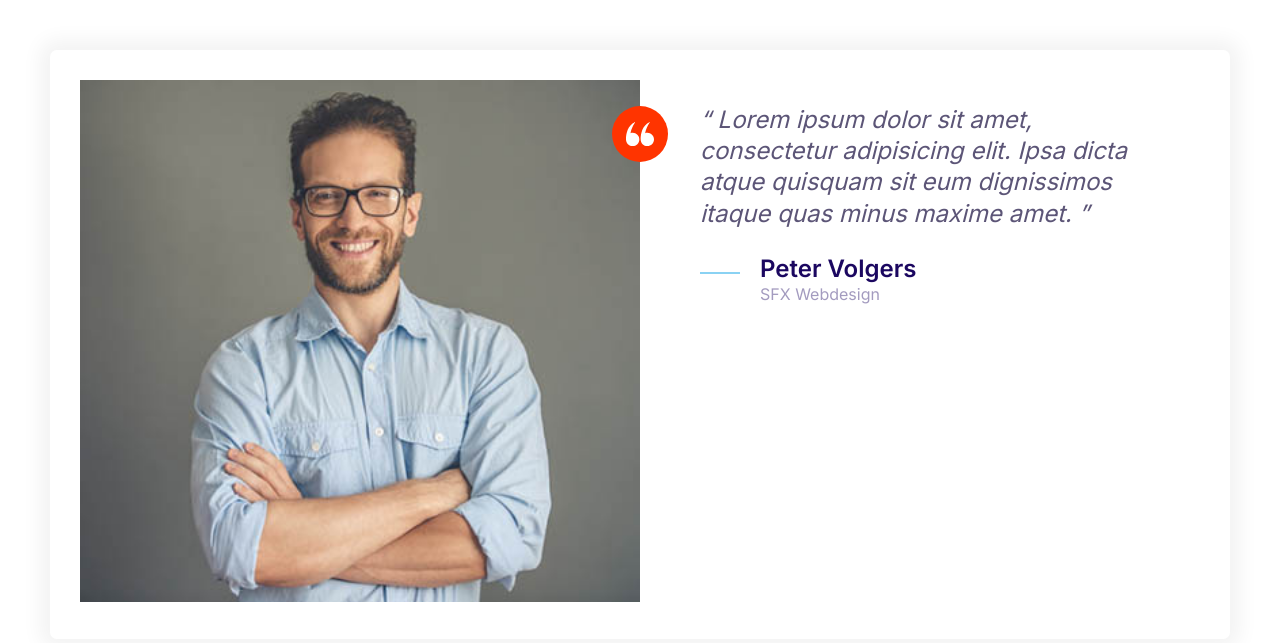
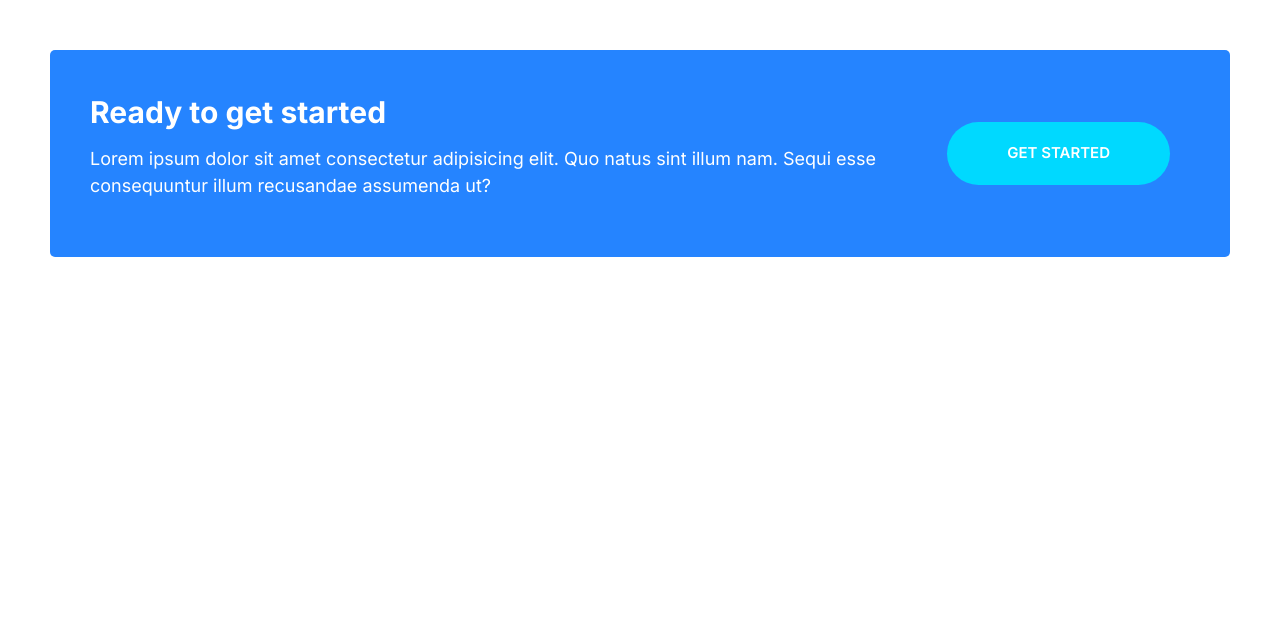
Before and after one commit to PeterVolgers/Alexify, a plain HTML site: page index.html in a window 1280 px wide. Drawn offline with Linux system fonts and the light colour scheme.

Commit message:
Build definitions Callout

```diff
--- a/css/styles.css
+++ b/css/styles.css
@@ -236,6 +236,11 @@ a {
 
 .btn--accent:hover {
   background: #ec3000;
+}
+
+.btn--stretched {
+  padding-left: 6rem;
+  padding-right: 6rem;
 }
 
 .btn--block {
@@ -499,3 +504,44 @@ a {
 .testimonial .quote {
   margin-left: 6rem;
 }
+
+/* Callouts */
+
+.callout {
+  padding: 4rem;
+  border-radius: 5px;
+}
+
+.callout--primary {
+  background: var(--color-primary);
+  color: #fff;
+}
+
+.callout__heading {
+  color: #fff;
+  margin-top: 0;
+  font-size: 3rem;
+}
+
+.callout .btn {
+  justify-self: center;
+  align-self: center;
+}
+
+.callout__content {
+  text-align: center;
+}
+
+@media screen and (min-width: 768px) {
+  .callout .grid--1x2 {
+    grid-template-columns: 1fr auto;
+  }
+
+  .callout__content {
+    text-align: left;
+  }
+  .callout .btn {
+    justify-self: left;
+    margin: 0 2rem;
+  }
+}
--- a/index.html
+++ b/index.html
@@ -86,7 +86,7 @@
       <div style="height: 100px; background: blue"></div> -->
     <!-- <div style="height: 100px; background: red"></div> -->
     <!-- </div> -->
-    <div class="card testimonial">
+    <!-- <div class="card testimonial">
       <div class="grid grid--1x2">
         <div class="testimonial__image">
           <img src="/Images/testimonial.jpg" alt="A happy, smiling customer" />
@@ -119,6 +119,19 @@
           </blockquote>
         </div>
       </div>
+    </div> -->
+    <div class="callout callout--primary">
+      <div class="grid grid--1x2">
+        <div class="callout__content">
+          <h2 class="callout__heading">Ready to get started</h2>
+          <p>
+            Lorem ipsum dolor sit amet consectetur adipisicing elit. Quo natus
+            sint illum nam. Sequi esse consequuntur illum recusandae assumenda
+            ut?
+          </p>
+        </div>
+        <a href="#" class="btn btn--secondary btn--stretched">Get Started</a>
+      </div>
     </div>
   </body>
 </html>
```
Also changed, not shown: Components/callout.html (added, +12 -0 lines).
